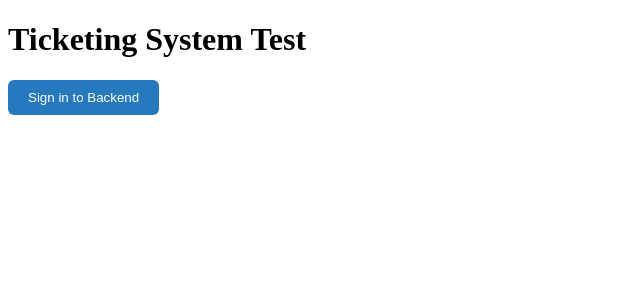
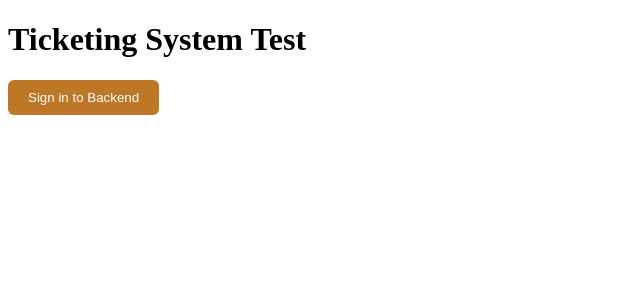
Before and after one commit to nqobilemagwaza6/Ticket-Management-System, a Vue app in the folder ticketing-frontend/: page / in a window 1280 px wide. In both pictures the pointer is over the button "Sign in to Backend". Shown: the top 300 px of the page, without its empty margins (0-640 px from the left). Built offline with nearby package versions, Linux system fonts and the light colour scheme.

Commit message:
mbali changed button color

```diff
--- a/ticketing-frontend/src/components/HelloWorld.vue
+++ b/ticketing-frontend/src/components/HelloWorld.vue
@@ -38,6 +38,6 @@ button {
   cursor: pointer;
 }
 button:hover {
-  background-color: #2779bd;
+  background-color: #bd7727ff;
 }
 </style>
```
